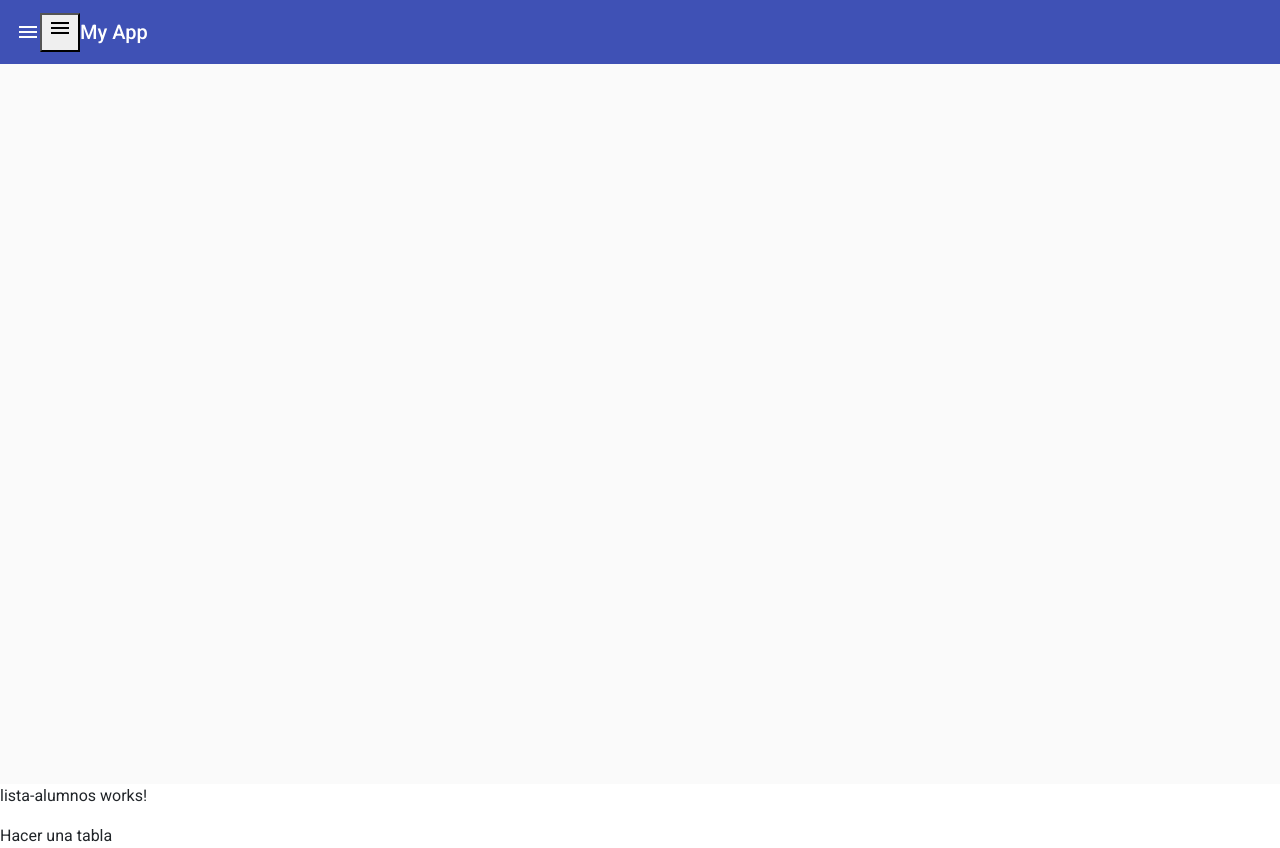
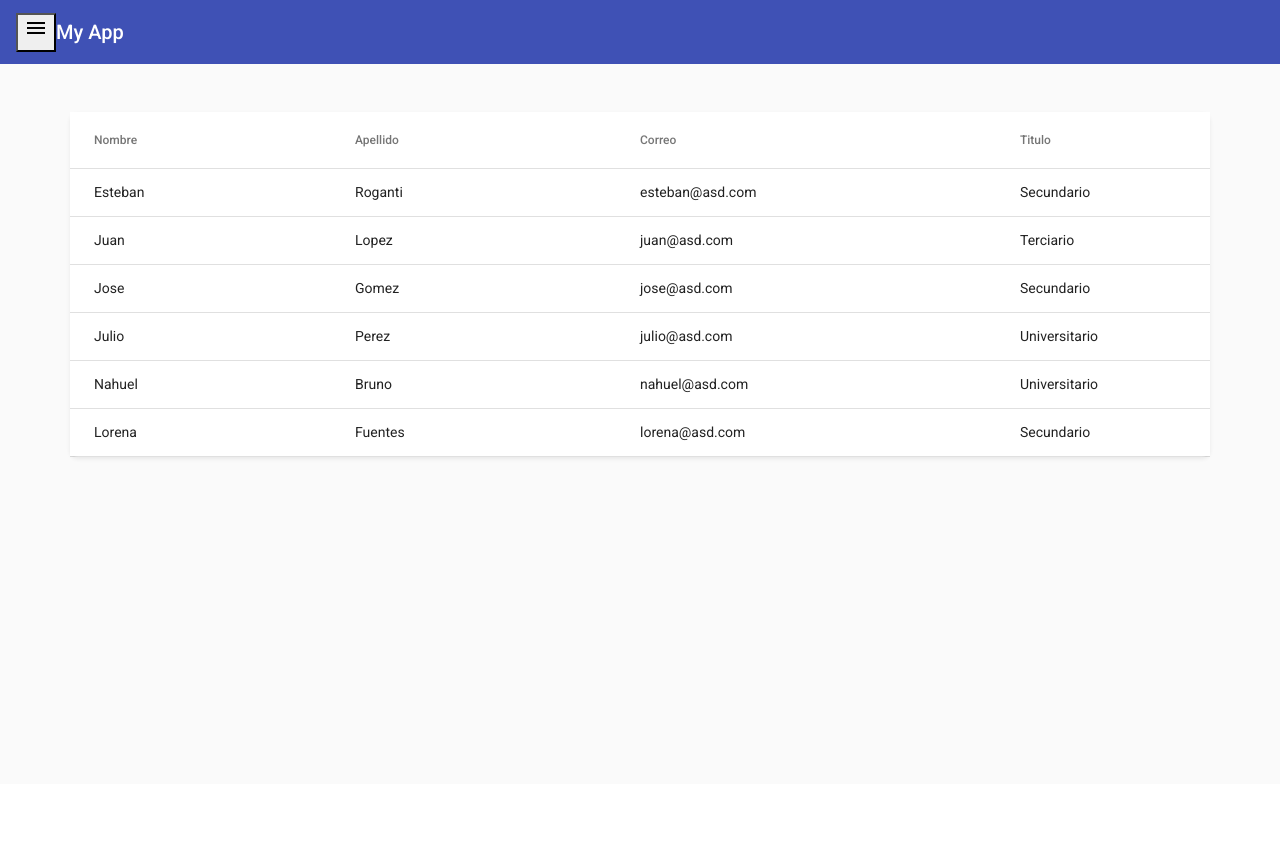
Before and after one commit to marceloambrosio/CoderAngular, an Angular app in the folder ProyectoFinal/: page /lista in a window 1280 px wide. After the commit the page ends 800 px from the top, so only its background shows below. Built offline with nearby package versions, Linux system fonts and the light colour scheme.

Commit message:
correccion sidenav y tabla

```diff
--- a/ProyectoFinal/src/app/app.component.html
+++ b/ProyectoFinal/src/app/app.component.html
@@ -1,2 +1 @@
 <app-toolbar></app-toolbar>
-<router-outlet></router-outlet>
--- a/ProyectoFinal/src/app/component/form-alumno/form-alumno.component.html
+++ b/ProyectoFinal/src/app/component/form-alumno/form-alumno.component.html
@@ -21,7 +21,7 @@
             <br>
             <br>
             <div class="row">
-                 <div class="col">
+                <div class="col-8">
                     <label for="">Correo:</label>
                     <input type="text" class="form-control" formControlName="correo">
                     <p *ngIf="registroAlumno.get('correo')?.touched && registroAlumno.get('correo')?.errors?.['required']"
@@ -31,13 +31,22 @@
                         [ngClass]="registroAlumno.get('correo')?.errors?.['email'] ? 'error' : ''">
                         El formato del correo no es correcto</p>
                 </div>
+                <div class="col-4">
+                    <label for="">Titulo:</label>
+                    <select name="titulo" class="form-control" id="" formControlName="titulo">
+                        <option value="secundario">Secundario Completo</option>
+                        <option value="terciario">Terciario Completo</option>
+                        <option value="universitario">Universitario Completo</option>
+                    </select>
+                </div>
             </div>
             <div class="row">
                 <div class="col">
                     <label for=""></label>
                     <br>
                     <!-- <button type="submit" class="btn btn-primary float-end">Postular</button> -->
-                    <button type="submit" class="btn btn-primary float-end" [disabled]="registroAlumno.invalid">Agregar</button>
+                    <button type="submit" class="btn btn-primary float-end"
+                        [disabled]="registroAlumno.invalid">Agregar</button>
                 </div>
             </div>
             <br>
--- a/ProyectoFinal/src/app/component/form-alumno/form-alumno.component.ts
+++ b/ProyectoFinal/src/app/component/form-alumno/form-alumno.component.ts
@@ -17,7 +17,7 @@ registroAlumno: FormGroup;
       nombre: new FormControl('', [Validators.required]),
       apellido: new FormControl('', [Validators.required]),
       correo: new FormControl('', [Validators.email, Validators.required]),
-      esProfesional: new FormControl('', [Validators.required]),
+      titulo: new FormControl('', [Validators.required]),
    })
   }
   ngOnInit(): void {
--- a/ProyectoFinal/src/app/component/lista-alumnos/lista-alumnos.component.html
+++ b/ProyectoFinal/src/app/component/lista-alumnos/lista-alumnos.component.html
@@ -1,2 +1,23 @@
-<p>lista-alumnos works!</p>
-Hacer una tabla
+<br>
+<br>
+<table class="container-lg rounded-3 shadow-sm" mat-table [dataSource]="dataSource">
+    <ng-container matColumnDef="nombre">
+        <th class="col-3" mat-header-cell *matHeaderCellDef>Nombre</th>
+        <td mat-cell *matCellDef="let alumno">{{alumno.nombre}}</td>
+    </ng-container>
+    <ng-container matColumnDef="apellido">
+        <th class="col-3" mat-header-cell *matHeaderCellDef>Apellido</th>
+        <td mat-cell *matCellDef="let alumno">{{alumno.apellido}}</td>
+    </ng-container>
+    <ng-container matColumnDef="mail">
+        <th class="col-4" mat-header-cell *matHeaderCellDef>Correo</th>
+        <td mat-cell *matCellDef="let alumno">{{alumno.mail}}</td>
+    </ng-container>
+    <ng-container matColumnDef="titulo">
+        <th class="col-2" mat-header-cell *matHeaderCellDef>Titulo</th>
+        <td mat-cell *matCellDef="let alumno">{{alumno.titulo}}</td>
+    </ng-container>
+
+    <tr mat-header-row *matHeaderRowDef="columnas"></tr>
+    <tr mat-row *matRowDef="let row; columns: columnas;"></tr>
+</table>
--- a/ProyectoFinal/src/app/component/lista-alumnos/lista-alumnos.component.ts
+++ b/ProyectoFinal/src/app/component/lista-alumnos/lista-alumnos.component.ts
@@ -1,4 +1,5 @@
 import { Component, OnInit } from '@angular/core';
+import { MatTableDataSource } from '@angular/material/table';
 import { Alumno } from 'src/app/model/alumno';
 
 @Component({
@@ -9,13 +10,16 @@ import { Alumno } from 'src/app/model/alumno';
 export class ListaAlumnosComponent implements OnInit {
 
   listaAlumnos: Array<Alumno> = [
-    { nombre: 'Esteban', apellido: 'Roganti', mail: 'esteban@asd.com',esProfesional: true },
-    { nombre: 'Juan', apellido: 'Lopez', mail: 'juan@asd.com', esProfesional: true },
-    { nombre: 'Jose', apellido: 'Gomez', mail: 'jose@asd.com', esProfesional: false },
-    { nombre: 'Julio', apellido: 'Perez', mail: 'julio@asd.com', esProfesional: true },
-    { nombre: 'Nahuel', apellido: 'Bruno', mail: 'nahuel@asd.com', esProfesional: true },
-    { nombre: 'Lorena', apellido: 'Fuentes', mail: 'lorena@asd.com', esProfesional: true },
+    { nombre: 'Esteban', apellido: 'Roganti', mail: 'esteban@asd.com',titulo: "Secundario" },
+    { nombre: 'Juan', apellido: 'Lopez', mail: 'juan@asd.com', titulo: "Terciario" },
+    { nombre: 'Jose', apellido: 'Gomez', mail: 'jose@asd.com', titulo: "Secundario" },
+    { nombre: 'Julio', apellido: 'Perez', mail: 'julio@asd.com', titulo: "Universitario" },
+    { nombre: 'Nahuel', apellido: 'Bruno', mail: 'nahuel@asd.com', titulo: "Universitario" },
+    { nombre: 'Lorena', apellido: 'Fuentes', mail: 'lorena@asd.com', titulo: "Secundario" },
   ];
+  columnas: string[] = ['nombre', 'apellido', 'mail', 'titulo'];
+  dataSource: MatTableDataSource<Alumno> = new MatTableDataSource<Alumno>(this.listaAlumnos);
+
   constructor() { }
 
   ngOnInit(): void {
--- a/ProyectoFinal/src/app/component/toolbar/toolbar.component.html
+++ b/ProyectoFinal/src/app/component/toolbar/toolbar.component.html
@@ -1,5 +1,5 @@
 <mat-toolbar color="primary">
-    <mat-icon>menu</mat-icon>
+    <!-- <mat-icon (click)="opened=!opened">menu</mat-icon> -->
     <button mat-button (click)="opened=!opened">
         <mat-icon>menu</mat-icon>
     </button>
@@ -13,4 +13,7 @@
         <mat-list-item><a routerLink="/form" style="text-decoration: none;">Formulario alumnos</a></mat-list-item>
       </mat-list>
     </mat-sidenav>
+    <mat-sidenav-content>
+      <router-outlet></router-outlet>
+    </mat-sidenav-content>
   </mat-sidenav-container>
--- a/ProyectoFinal/src/app/material.module.ts
+++ b/ProyectoFinal/src/app/material.module.ts
@@ -5,6 +5,7 @@ import { MatIconModule } from '@angular/material/icon';
 import { MatSidenavModule } from '@angular/material/sidenav';
 import { MatSelectModule } from '@angular/material/select';
 import { MatListModule } from '@angular/material/list';
+import { MatTableModule } from '@angular/material/table';
 
 @NgModule({
     imports: [
@@ -13,6 +14,7 @@ import { MatListModule } from '@angular/material/list';
         MatSidenavModule,
         MatSelectModule,
         MatListModule,
+        MatTableModule,
     ],
     exports: [
         MatToolbarModule,
@@ -20,6 +22,7 @@ import { MatListModule } from '@angular/material/list';
         MatSidenavModule,
         MatSelectModule,
         MatListModule,
+        MatTableModule,
     ]
 })
 
--- a/ProyectoFinal/src/app/model/alumno.ts
+++ b/ProyectoFinal/src/app/model/alumno.ts
@@ -2,5 +2,5 @@ export interface Alumno {
     nombre: string;
     apellido: string;
     mail: string;
-    esProfesional: boolean;
+    titulo: string;
 }
```
